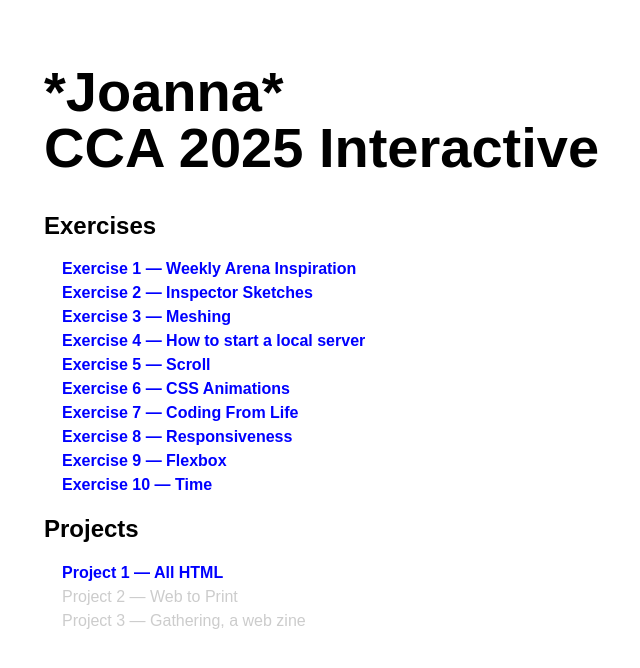
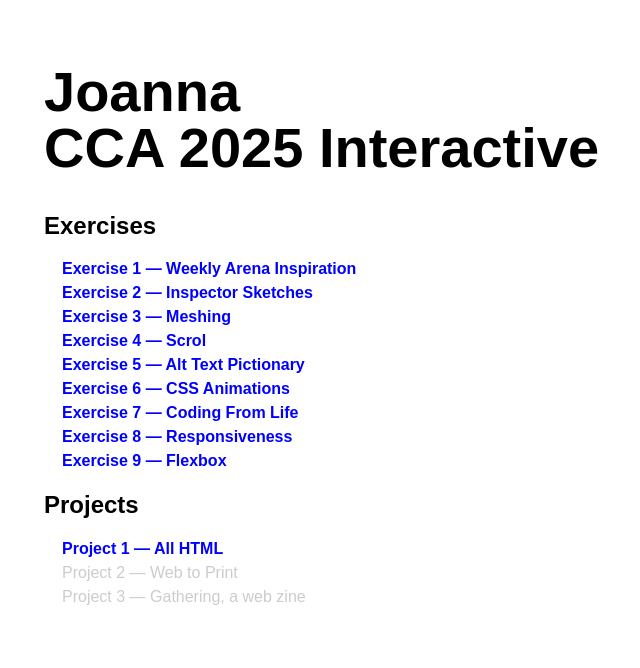
Before and after one commit to somecheung/Interactive-2025, a plain HTML site: page index.html in a window 1280 px wide. Shown: the whole page, without its empty margins (280-920 px from the left). Drawn offline with Linux system fonts and the light colour scheme.

Commit message:
updating list of exercises

```diff
--- a/index.html
+++ b/index.html
@@ -11,7 +11,7 @@
   <body>
     <div class="main">
 
-      <h1> *Joanna* <br> CCA 2025 Interactive</h1>
+      <h1> Joanna <br> CCA 2025 Interactive</h1>
 
   <!-- Exercises 01 to 10-->
 
@@ -25,9 +25,9 @@
 
           <li><a href="Exercises/Exercise-03/index.html">Exercise 3 &mdash; Meshing</a></li>
 
-          <li><a href="Exercises/Exercise-04/index.html">Exercise 4 &mdash; How to start a local server</a></li>
+          <li><a href="Exercises/Exercise-04/index.html">Exercise 4 &mdash; Scrol</a></li>
 
-          <li><a href="Exercises/Exercise-05/index.html">Exercise 5 &mdash; Scroll</a></li>
+          <li><a href="Exercises/Exercise-05/index.html">Exercise 5 &mdash; Alt Text Pictionary</a></li>
 
           <li><a href="Exercises/Exercise-06/index.html">Exercise 6 &mdash; CSS Animations</a></li>
 
@@ -37,7 +37,6 @@
 
           <li><a href="Exercises/Exercise-09/index.html">Exercise 9 &mdash; Flexbox</a></li>
 
-          <li><a href="Exercises/Exercise-10/index.html">Exercise 10 &mdash; Time</a></li>
         </ul>
       </div>
 
```
